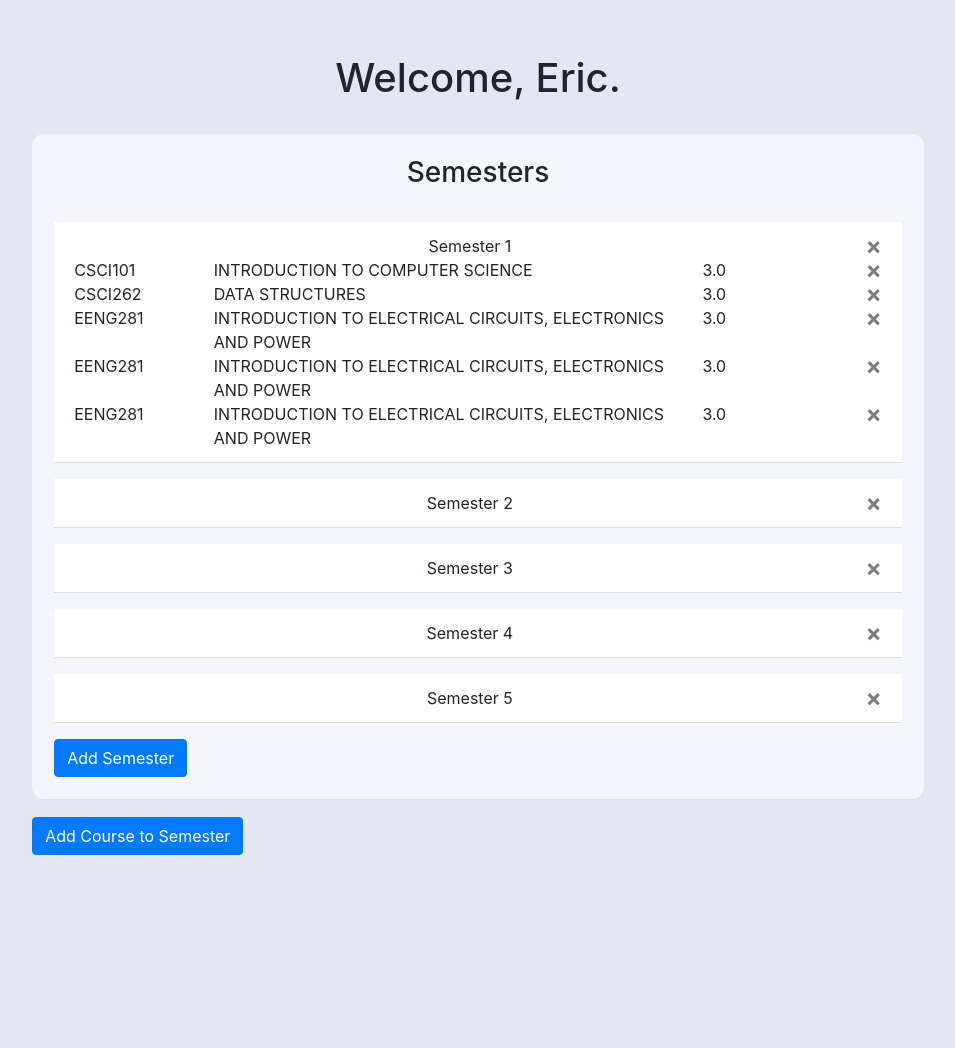
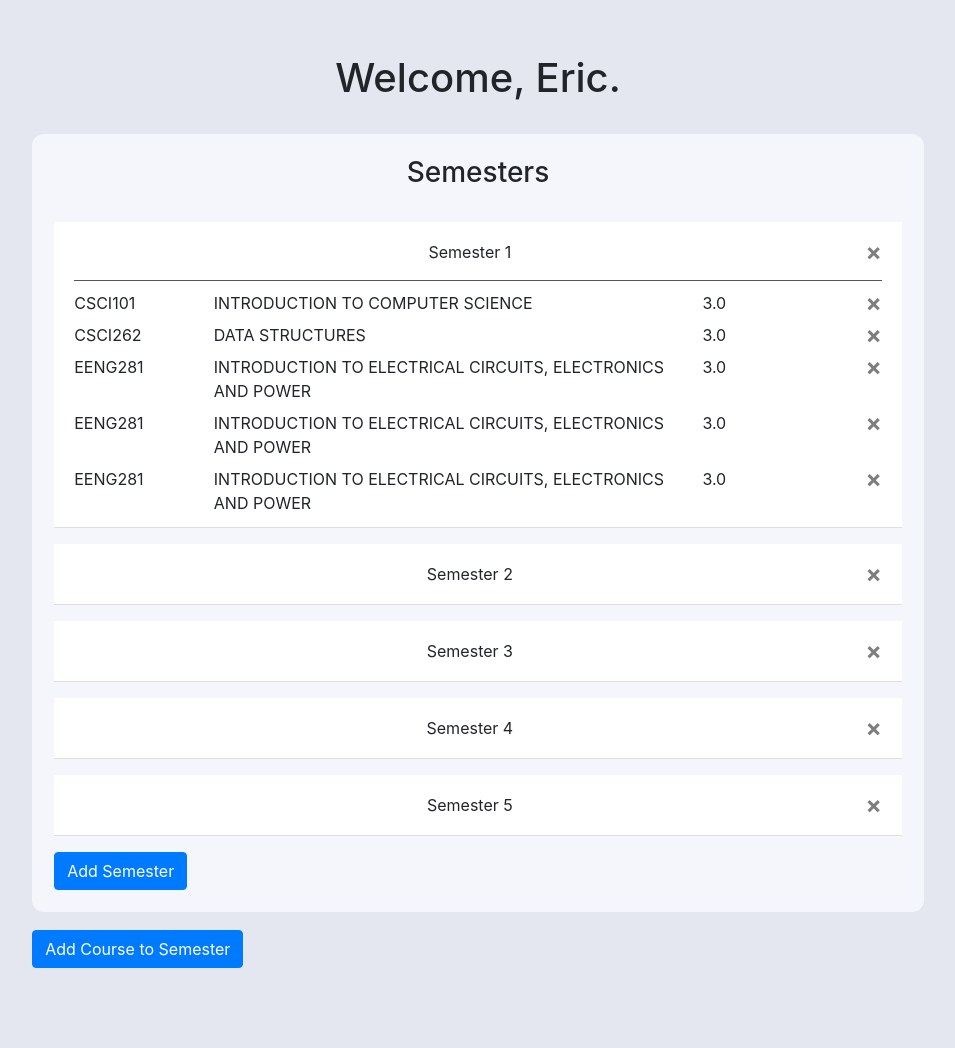
Before and after one commit to ericmckevitt/Catalog-Website, a Flask app: page / in a window 1280 px wide. Shown: the part 56-1104 px from the top of the page, without its empty margins (162-1117 px from the left). Before the commit the page ends 911 px from the top, so only its background shows below. Run offline with Flask 2, Linux system fonts and the light colour scheme; a user stored in the database is signed in; data comes from the database, SQL or seed files in the repository; both versions use the stored data as it was after the commit; parts of the project's set-up code (start-up, migrations or seed data) failed here and were passed over; some libraries are stand-ins or nearby versions.

Commit message:
Table display for courses in each semester is now much better

```diff
--- a/website/static/style.css
+++ b/website/static/style.css
@@ -112,6 +112,27 @@ span.x {
     margin-top: 16px;
 }
 
+.semester-title-row {
+    /* padding-bottom: 12px !important; */
+    padding: 6px 0px;
+}
+
+.padding-above-courses {
+    margin-top: 10px;
+    border-bottom: 0.5px solid #515662;
+    margin-bottom: 10px;
+}
+
+/* .semester-title-row:after {
+    content: "";
+    height: 40px;
+} */
+
+
+.semester-course-entry {
+    margin-top: 8px;
+}
+
 /* Medium Screens and Wider */
 @media screen and (min-width: 576px) {
     #main-container {
--- a/website/templates/home.html
+++ b/website/templates/home.html
@@ -11,7 +11,7 @@
         {% for semester in user.semesters %}
 
         <li class="list-group-item semester-row">
-            <div class="row">
+            <div class="row semester-title-row">
                 <div class="col" align="center">
                     Semester {{semester.semester_number}}
                     <button
@@ -23,9 +23,13 @@
                     </button>
                 </div>
             </div>
+            <!-- Add extra padding if there are courses for this semester -->
+            {% if semester.courses %}
+            <div class="padding-above-courses"></div>
+            {% endif %}
             <!-- For each course in the semester, render it as a row -->
             {% for course in semester.courses %}
-            <div class="row">
+            <div class="row semester-course-entry">
                 <div class="col-sm-2">
                     {{course.department}}{{course.course_number}}
                 </div>
@@ -154,4 +158,8 @@
     </div>
 </div>
 
+<!-- Remove these later, just adding extra margin to the bottom of the page for better styling -->
+<div class="margin-below-page"></div>
+<div class="margin-below-page"></div>
+
 {% endblock %}
```
Also changed, not shown: website/database.db.
